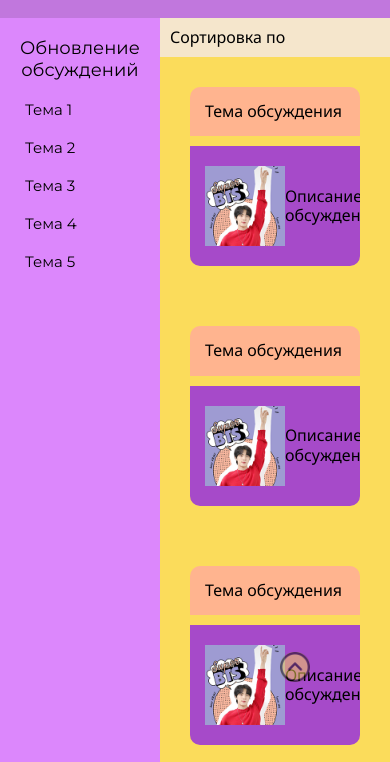
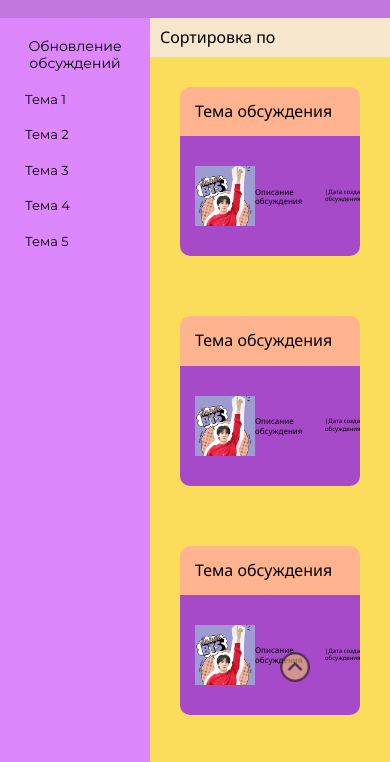
Before and after one commit to DiRoNGGod/MKL_World, a plain HTML site: page index.html in a window 390 px wide. Shown: the part 82-844 px from the top of the page. Drawn offline with Linux system fonts and the light colour scheme.

Commit message:
адаптив главной страницы

```diff
--- a/index.html
+++ b/index.html
@@ -56,7 +56,9 @@
         <main class="main">
             <!-- Секция подписок -->
             <aside class="aside subscription__aside">
-                <h1>Обновление обсуждений</h1>
+                <div class="subscription__heading">
+                    Обновление обсуждений
+                </div>
                 <div class="subscription__ul">
                     <ul>
                         <a href="">
@@ -90,7 +92,7 @@
                         <div class="discussions__image">
                             <img src="images/b-1.png" width="100" height="100" alt="Фото профиля">
                         </div>
-                        <div class="discussions__desription">
+                        <div class="discussions__description">
                             Описание обсуждения
                         </div>
                         <div class="discussions__date">
@@ -107,7 +109,7 @@
                         <div class="discussions__image">
                             <img src="images/b-1.png" width="100" height="100" alt="Фото профиля">
                         </div>
-                        <div class="discussions__desription">
+                        <div class="discussions__description">
                             Описание обсуждения
                         </div>
                         <div class="discussions__date">
@@ -124,7 +126,7 @@
                         <div class="discussions__image">
                             <img src="images/b-1.png" width="100" height="100" alt="Фото профиля">
                         </div>
-                        <div class="discussions__desription">
+                        <div class="discussions__description">
                             Описание обсуждения
                         </div>
                         <div class="discussions__date">
@@ -141,7 +143,7 @@
                         <div class="discussions__image">
                             <img src="images/b-1.png" width="100" height="100" alt="Фото профиля">
                         </div>
-                        <div class="discussions__desription">
+                        <div class="discussions__description">
                             Описание обсуждения
                         </div>
                         <div class="discussions__date">
--- a/styles/home.css
+++ b/styles/home.css
@@ -232,7 +232,7 @@ main {
     width: 250px;
 }
 
-.subscription__aside h1 {
+.subscription__heading {
     font-size: 18px;
     text-align: center;
 
@@ -252,6 +252,22 @@ main {
 @media (max-width: 850px) {
     .subscription__aside {
     max-width: 200px;
+    }
+}
+
+@media (max-width: 670px) {
+    .subscription__aside {
+    max-width: 150px;
+    }
+
+    .subscription__ul li {
+        font-size: 13px;
+    }
+
+    .subscription__heading {
+        font-size: 14px;
+
+        justify-content: center;
     }
 }
 
@@ -309,15 +325,17 @@ main {
 	}
 
     .discussions__description {
-		font-size: 10px;
+		font-size: 12px;
 
-		min-height: 85px;
+		min-width: 85px;
+        align-items: center;
 	}
 
     .discussions__date {
 		font-size: 10px;
 
-		min-height: 85px;
+		min-width: 85px;
+        align-items: center;
 	}
 
     .discussions__image img {
@@ -332,24 +350,66 @@ main {
 	}
 
 	.discussions__topic {
-		min-height: 100px;
-	}
-
-	.discussions__name {
-		margin: 0 0 10px 0;
+		min-width: 100px;
 	}
 
 	.discussions__description {
-		font-size: 8px;
+		font-size: 10px;
 
-		min-height: 80px;
+		min-width: 80px;
+        align-items: center;
 	}
 
     .discussions__date {
 		font-size: 8px;
 
-		min-height: 80px;
+		min-width: 80px;
+        align-items: center;
 	}
+}
+
+@media (max-width: 670px) {
+    .discussions__description {
+        font-size: 10px;
+
+        align-items: center;
+        min-width: 75px;
+    }
+
+    .discussions__date {
+        font-size: 8px;
+
+        align-items: center;
+        min-width: 75px;
+    }
+
+    .discussions__image img {
+		width: 70px;
+        height: 70px;
+	}
+
+}
+
+@media (max-width: 550px) {
+    .discussions__description {
+        font-size: 8px;
+
+        align-items: center;
+        min-width: 70px;
+    }
+
+    .discussions__date {
+        font-size: 6px;
+
+        align-items: center;
+        min-width: 70px;
+    }
+
+    .discussions__image img {
+		width: 60px;
+        height: 60px;
+	}
+
 }
 
 /* ---- Подвал ---- */
```
